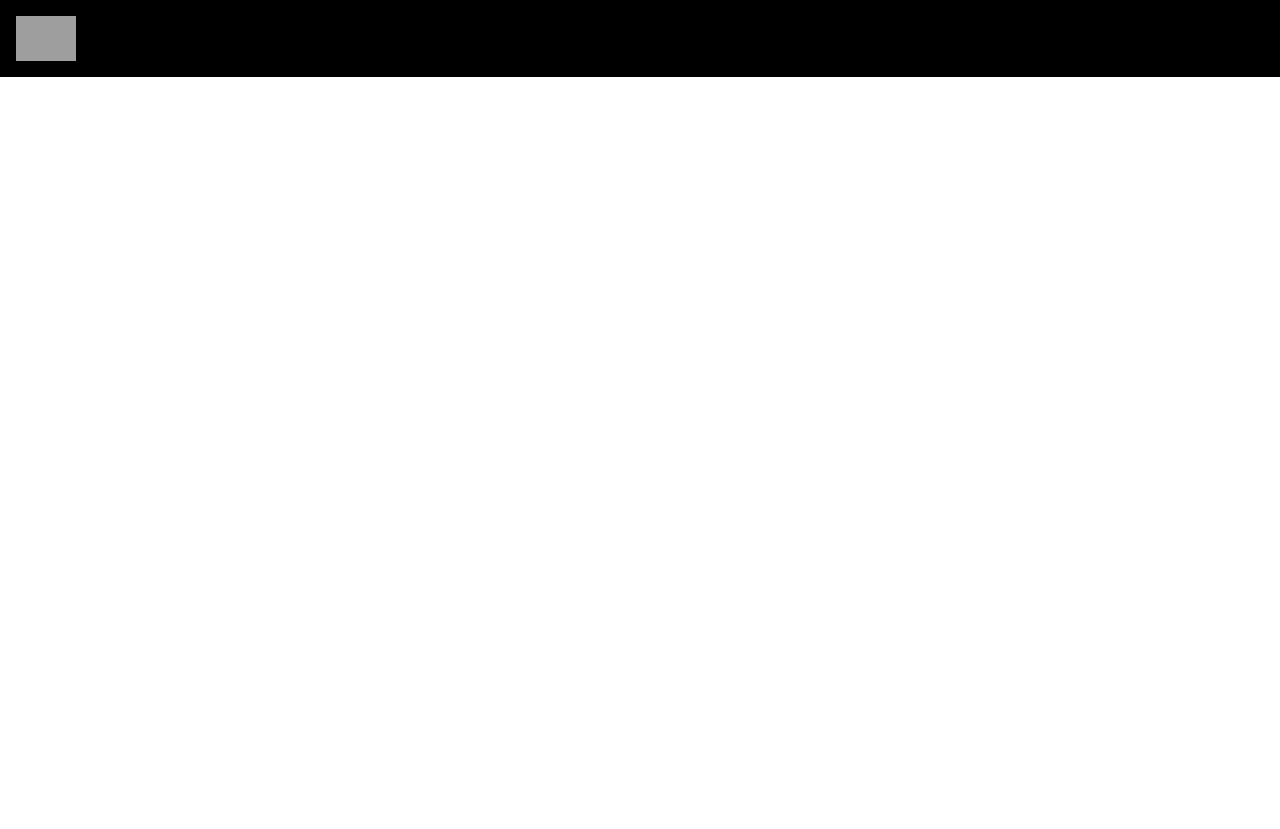
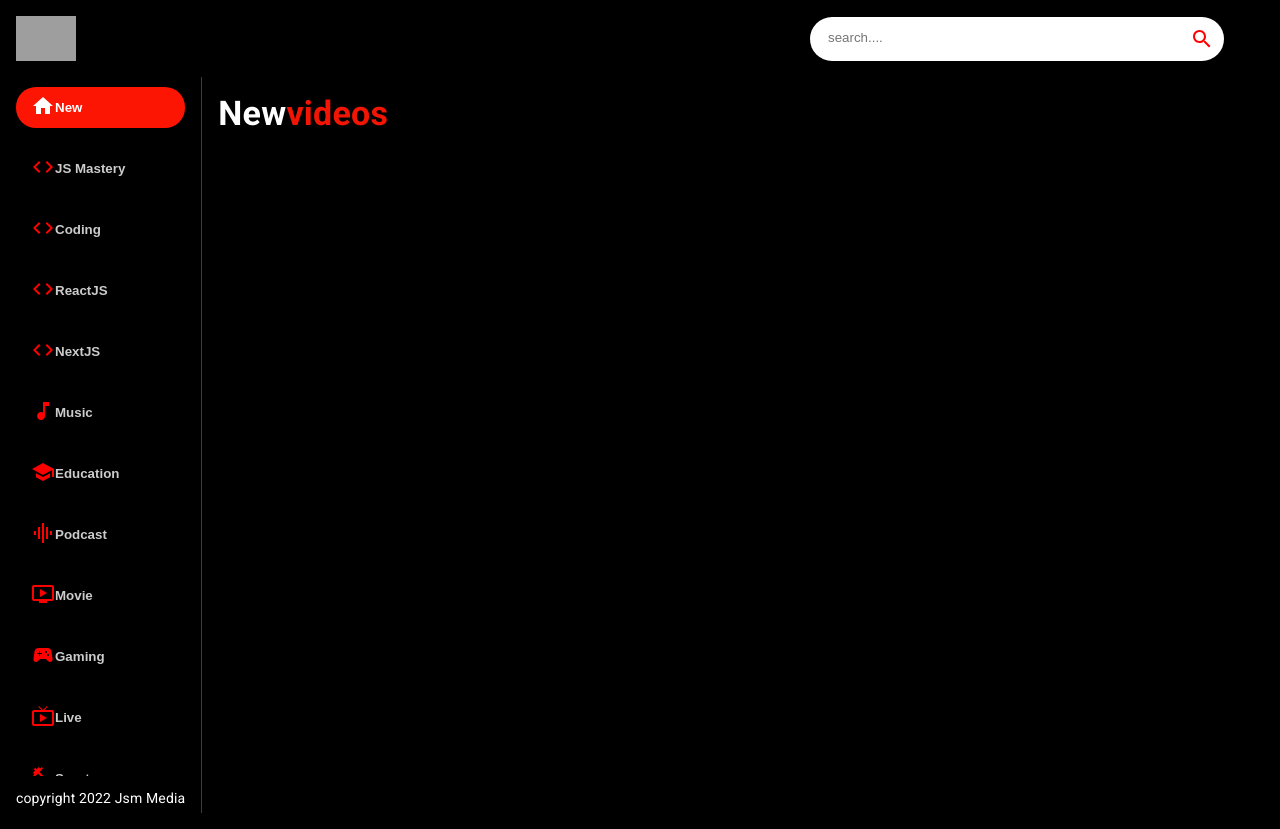
Before and after one commit to Grace-Adiele8/Youtube, a React (Create React App) app: page / in a window 1280 px wide. Before the commit the page ends 800 px from the top, so only its background shows below. Built offline with nearby package versions, Linux system fonts and the light colour scheme; no server answers; grey boxes are pictures that could not be loaded.

Commit message:
fetch Api

```diff
--- a/src/App.js
+++ b/src/App.js
@@ -1,5 +1,5 @@
 import {BrowserRouter,Routes,Route} from 'react-router-dom';
-import { Navbar, Feed, VideoDetail, ChannelDetail, SearchFeed } from './components';
+import { Navbar, Feed, VideoDetail, ChannelDetail, SearchFeed,SearchBar, Sidebar, Videos} from './components';
 import { Box } from '@mui/system';
 
 function App() {
--- a/src/components/Feed/Feed.jsx
+++ b/src/components/Feed/Feed.jsx
@@ -1,10 +1,45 @@
-import React from 'react'
+import React from 'react';
+import { useState, useEffect } from 'react';
+import {Box,Stack, Typography} from '@mui/material';
+import Sidebar from '../Sidebar';
+import Videos from '../Videos';
+import { fetchFromAPI } from '../../utilits/fetchFromAPI';
+
 
 function Feed() {
+
+const [selectedCategory, SetselectedCategory] = useState('New');
+
+  useEffect(() => {
+     fetchFromAPI(`search?part=snippet&q=${selectedCategory}`);
+  }, [selectedCategory]);
+
+
+
+
+
+
   return (
-    <div>
+    <Stack sx={{ flexDirection:{sx:
+    "column", md:'row'} }}>
+      <Box sx={{height:  { sx: 'auto', md: '92vh'}, borderRight:'1px solid #3d3d3d', px: {sx: 0, md: 2}}}>
+      <Sidebar
+        selectedCategory={selectedCategory}
+        SetselectedCategory={SetselectedCategory}
+          />
 
-    </div>
+      <Typography className= 'copyright' variant='body2' sx={{ mt: 1.5, color: '#fff'}}>
+        copyright 2022 Jsm Media
+      </Typography>
+      </Box>
+
+      <Box p={2} sx={{ overflow: 'auto' , height: '90vh' , flex:2}} >
+        <Typography variant='h4' fontWeight='bold' mb={2} sx={{ color: 'white' }}>
+         {selectedCategory}<span style={{ color: '#f31503'}}>videos</span>
+        </Typography>
+        <Videos Videos={[]} />
+      </Box>
+    </Stack>
   )
 }
 
--- a/src/components/Navbar/Navbar.jsx
+++ b/src/components/Navbar/Navbar.jsx
@@ -2,20 +2,21 @@ import React from 'react';
 import { Stack } from '@mui/system';
 import { Link } from 'react-router-dom';
 import { logo } from '../../utilits/Constants';
+import SearchBar from '../SearchBar';
 
 
 function Navbar() {
   return (
     <Stack
     direction='row'
-    alognItems='center'
+    alignItems='center'
     p={2}
-    sx={{position:'sticky', background:'#000', top:0, justifyContent: 'space-between'}}
+    sx={{position:'sticky', background:'#000', top: 0, justifyContent: 'space-between'}}
     >
      <Link to='/' style={{display:'flex', alignItems:'center'}}>
        <img src={logo} alt='logo' height={45}/>
      </Link>
-
+      <SearchBar/>
     </Stack>
   )
 }
--- /dev/null
+++ b/src/components/SearchBar.jsx
@@ -0,0 +1,35 @@
+import React from 'react';
+import { useState } from 'react';
+import { useNavigate } from 'react-router-dom';
+import { Paper, IconButton  } from '@mui/material';
+import {Search} from "@mui/icons-material";
+
+
+function SearchBar() {
+  return (
+    <div>
+      <Paper component='form'
+       onSubmit={() => {}}
+        sx={{
+        borderRadius: 20,
+        border: '1px soild #e3e3e3',
+        mr: { sm: 5},
+        pl: 2,
+        boxShadow:'none',
+        }}
+         >
+            <input
+            className='search-bar'
+            placeholder='search....'
+            value=''
+            onChange={() => {}}
+            />
+            <IconButton type='submit' sx={{p:'10px', color:'red'}}>
+                <Search />
+            </IconButton>
+      </Paper>
+    </div>
+  )
+}
+
+export default SearchBar
--- /dev/null
+++ b/src/components/Sidebar.jsx
@@ -0,0 +1,42 @@
+import React from 'react';
+import { height, Stack } from '@mui/system';
+import { categories } from '../utilits/Constants';
+import { Category } from '@mui/icons-material';
+
+
+
+
+
+
+function Sidebar({selectedCategory, setselectedCategory}) {
+  return (
+    <Stack
+    direction='row'
+    sx={{
+        overflowY: 'auto' ,
+        height: { sx: 'auto', md: '95%'},
+        flexDirection: { md: 'column'},
+    }}
+    >
+      {categories.map((Category) => (
+        <button
+        className='category-btn'
+        onClick={() => setselectedCategory
+          (Category.name)}
+
+        style={{
+          background: Category.name === selectedCategory && '#FC1503' , color: 'white' }} key={Category.name}>
+            <span style={{ color:Category.name === selectedCategory ? 'white' : 'red'}}>{Category.icon}</span>
+            <span style={{ opacity: Category.name === selectedCategory ? '1' : '0.8'}}>{Category.name}</span>
+        </button>
+      )
+
+
+      )
+
+      }
+    </Stack>
+  )
+}
+
+export default Sidebar
--- /dev/null
+++ b/src/components/Videos.jsx
@@ -0,0 +1,11 @@
+import React from 'react'
+
+function Videos() {
+  return (
+    <div>
+
+    </div>
+  )
+}
+
+export default Videos
--- a/src/components/index.js
+++ b/src/components/index.js
@@ -3,3 +3,6 @@ export { default as Feed} from './Feed/Feed';
 export { default as ChannelDetail} from './Channel/ChannelDetail';
 export { default as SearchFeed} from './Searchfeed/SearchFeed';
 export { default as VideoDetail} from './Videodetail/VideoDetail';
+export {default as SearchBar} from './SearchBar';
+export {default as Sidebar} from './Sidebar';
+export { default as Videos} from './Videos';
--- /dev/null
+++ b/src/utilits/fetchFromAPI.js
@@ -0,0 +1,23 @@
+import axios from 'axios'
+
+
+const BASE_URL = 'https://youtube-v31.p.rapidapi.com';
+
+const options = {
+    params: {
+      maxResults: '50'
+    },
+    headers: {
+      'X-RapidAPI-Key': process.env.REACT_APP_RAPID_API_KEY,
+      'X-RapidAPI-Host': 'youtube-v31.p.rapidapi.com'
+    }
+  };
+
+
+
+  export const fetchFromAPI = async (url) => {
+      const { data} = await axios.get( `${BASE_URL}/${url}`, options);
+
+     return data;
+
+    }
```
Also changed, not shown: 1 other file (tests, documents, lock files or other folders).
